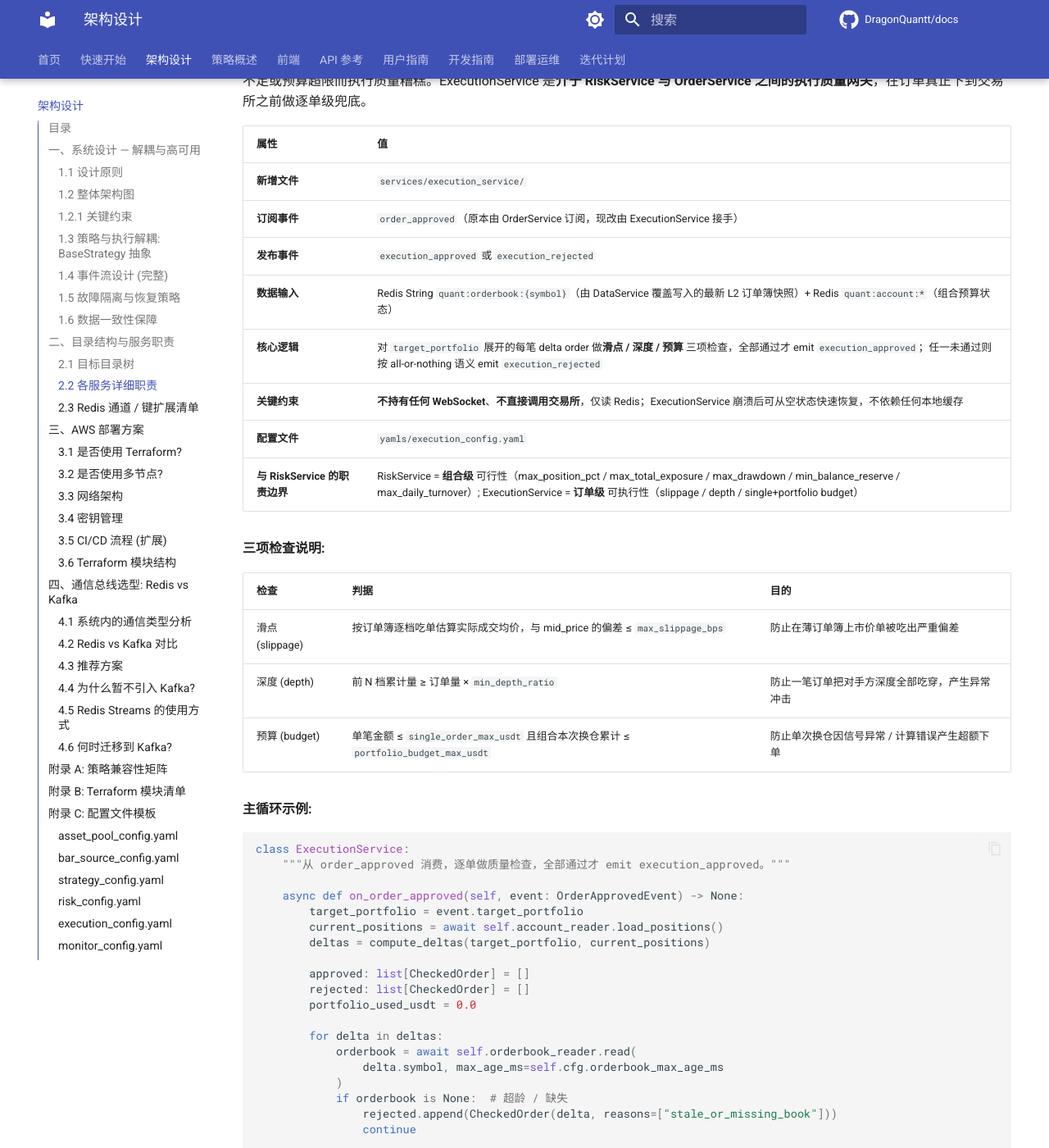
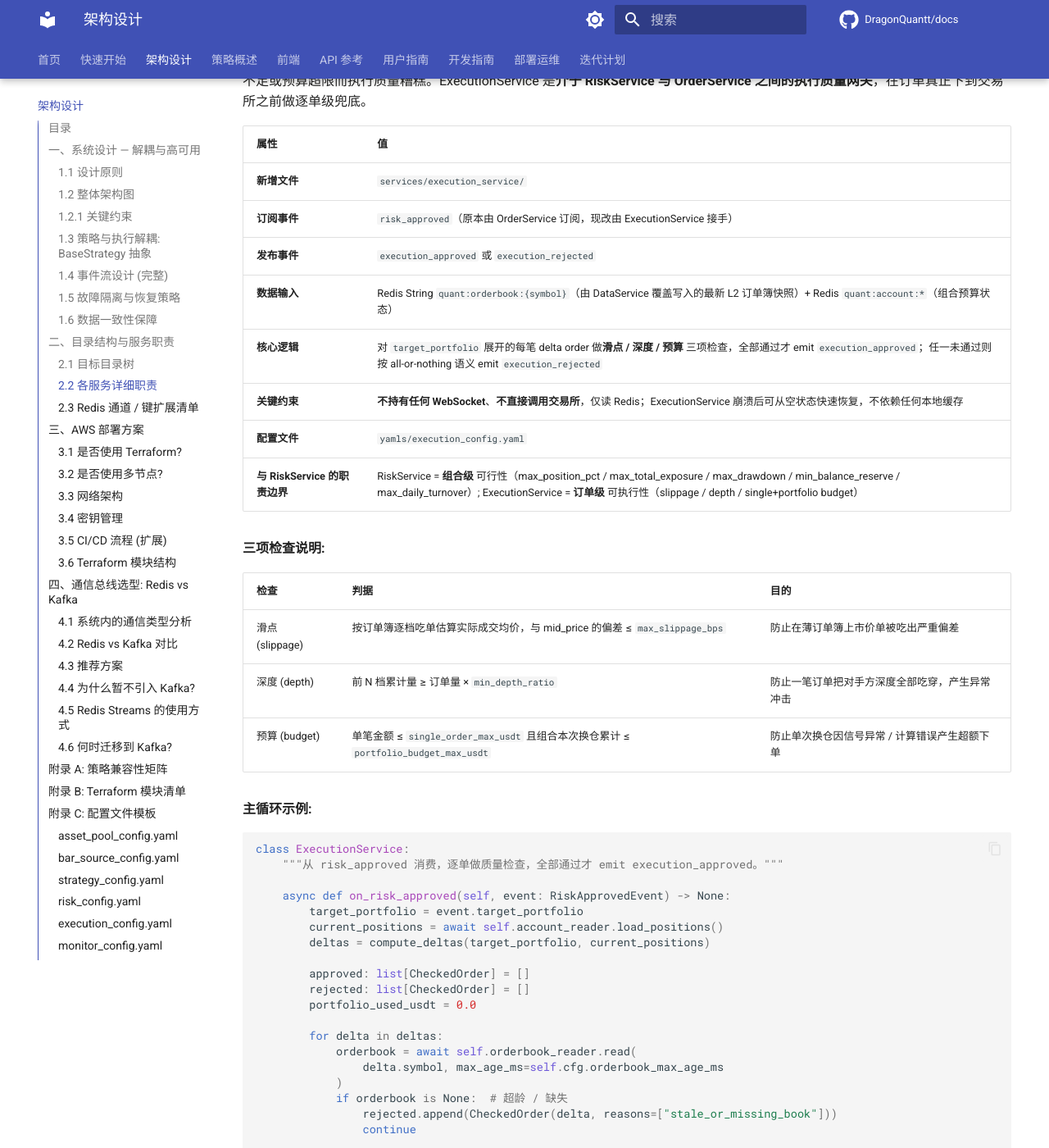
Before and after one commit to DragonQuantt/docs, an MkDocs documentation site: the page built from content/architecture/index.md, in a window 1280 px wide and 1400 px high, scrolled down 19228 px. Shown: the whole window at 82% size. Built offline with MkDocs 1.6.1 and Material for MkDocs 9.7.7, drawn with Linux system fonts in a browser that asks for light colours; comment, search, counter and statistics services are not loaded; some of the changed text lies outside the part shown.

Commit message:
Update Redis and architecture documentation to replace `order_approved` with `risk_approved`.

````diff
--- a/content/architecture/index.md
+++ b/content/architecture/index.md
@@ -49,7 +49,7 @@ flowchart TD
     subgraph tradingPipeline ["交易管线 (Trading Pipeline)"]
         direction LR
         StrategyService["Strategy Service"] -->|signal_generated| RiskService["Risk Service"]
-        RiskService -->|order_approved| ExecutionService["Execution Service\n(订单簿/滑点/预算)"]
+        RiskService -->|risk_approved| ExecutionService["Execution Service\n(订单簿/滑点/预算)"]
         ExecutionService -->|execution_approved| OrderService["Order Service\n(纯执行)"]
         RiskService -.->|risk_rejected| AlertPath((" "))
         ExecutionService -.->|execution_rejected| AlertPath
@@ -190,7 +190,7 @@ flowchart TD
     BarAdapter -->|bar_normalized| FeatureSvc["FeatureService\n(融合特征 + zscore + 日级聚合)"]
     FeatureSvc -->|feature_calculated| StrategySvc["StrategyService\n(多策略并行)"]
     StrategySvc -->|signal_generated| RiskSvc["RiskService\n(组合级规则)"]
-    RiskSvc -->|order_approved| ExecSvc["ExecutionService\n(订单簿/滑点/预算)"]
+    RiskSvc -->|risk_approved| ExecSvc["ExecutionService\n(订单簿/滑点/预算)"]
     ExecSvc -->|execution_approved| OrderSvc["OrderService\n(差量下单, 纯执行)"]
     RedisOrderbook -->|"按需读取"| ExecSvc
     RiskSvc -.->|risk_rejected| MonitorAlert
@@ -762,8 +762,8 @@ parameters:
 |------|-----|
 | **新增文件** | `services/risk_service/` |
 | **订阅事件** | `signal_generated` |
-| **发布事件** | `order_approved` 或 `risk_rejected` |
-| **核心逻辑** | 对 TargetPortfolio 逐条规则检查, 全部通过才 emit order_approved |
+| **发布事件** | `risk_approved` 或 `risk_rejected` |
+| **核心逻辑** | 对 TargetPortfolio 逐条规则检查, 全部通过才 emit risk_approved |
 
 **风控规则配置 (risk_config.yaml):**
 
@@ -784,7 +784,7 @@ RiskService 只做**组合级**可行性检查（敞口、回撤、余额），
 | 属性 | 值 |
 |------|-----|
 | **新增文件** | `services/execution_service/` |
-| **订阅事件** | `order_approved`（原本由 OrderService 订阅，现改由 ExecutionService 接手）|
+| **订阅事件** | `risk_approved`（原本由 OrderService 订阅，现改由 ExecutionService 接手）|
 | **发布事件** | `execution_approved` 或 `execution_rejected` |
 | **数据输入** | Redis String `quant:orderbook:{symbol}`（由 DataService 覆盖写入的最新 L2 订单簿快照）+ Redis `quant:account:*`（组合预算状态）|
 | **核心逻辑** | 对 `target_portfolio` 展开的每笔 delta order 做**滑点 / 深度 / 预算** 三项检查，全部通过才 emit `execution_approved`；任一未通过则按 all-or-nothing 语义 emit `execution_rejected` |
@@ -804,9 +804,9 @@ RiskService 只做**组合级**可行性检查（敞口、回撤、余额），
 
 ```python
 class ExecutionService:
-    """从 order_approved 消费，逐单做质量检查，全部通过才 emit execution_approved。"""
-
-    async def on_order_approved(self, event: OrderApprovedEvent) -> None:
+    """从 risk_approved 消费，逐单做质量检查，全部通过才 emit execution_approved。"""
+
+    async def on_risk_approved(self, event: RiskApprovedEvent) -> None:
         target_portfolio = event.target_portfolio
         current_positions = await self.account_reader.load_positions()
         deltas = compute_deltas(target_portfolio, current_positions)
@@ -925,7 +925,7 @@ rejection_policy: all_or_nothing     # V1 推荐：任一拒绝则整批拒绝
 | `quant:orderbook:{symbol}` 不存在或 TTL 超过 `orderbook_max_age_ms` | 整笔订单记为拒绝原因 `stale_or_missing_book`，按 `rejection_policy` 决定后续 |
 | 前 N 档深度不足以吃完订单量 | `estimate_slippage` 返回 `inf`，滑点检查失败 |
 | 单笔订单通过单笔预算但拖累组合预算超限 | budget 检查失败，reject 时注明当前 `portfolio_used_usdt` |
-| ExecutionService 本身崩溃 | 无状态恢复：重启后只消费新的 `order_approved`，旧事件由 BaseEventService 的 last-run 兜底判断是否补执行 |
+| ExecutionService 本身崩溃 | 无状态恢复：重启后只消费新的 `risk_approved`，旧事件由 BaseEventService 的 last-run 兜底判断是否补执行 |
 
 #### 2.2.10 Order Service (重构)
 
@@ -933,7 +933,7 @@ rejection_policy: all_or_nothing     # V1 推荐：任一拒绝则整批拒绝
 |------|-----|
 | **现有文件** | `services/order_service/futures_service.py` |
 | **变更** | 移除策略逻辑 (`_rank_by_momentum`), 只保留下单执行 |
-| **订阅事件** | `execution_approved`（由 ExecutionService 发布；不再直接订阅 `order_approved`） |
+| **订阅事件** | `execution_approved`（由 ExecutionService 发布；不再直接订阅 `risk_approved`） |
 | **发布事件** | `order_executed` / `order_failed` |
 | **新增** | `position_differ.py` (差量计算), `order_executor.py` (重试 + 精度) |
 | **Dry-run** | 配置 `dry_run: true` 时只记录不实际下单 |
@@ -1021,7 +1021,7 @@ for date in all_trading_dates:
 | `quant:bar_normalized` | BarSourceAdapterService | FeatureService |
 | `quant:feature_calculated` | FeatureService | StrategyService |
 | `quant:signal_generated` | StrategyService | RiskService |
-| `quant:order_approved` | RiskService | ExecutionService |
+| `quant:risk_approved` | RiskService | ExecutionService |
 | `quant:risk_rejected` | RiskService | MonitorService |
 | `quant:execution_approved` | ExecutionService | OrderService |
 | `quant:execution_rejected` | ExecutionService | MonitorService |
````
Also changed, not shown: other parts of content/architecture/index.md (+1 -1 lines), content/api/redis.md (+8 -8 lines), content/overview/index.md (+5 -5 lines), content/sprint/back_end_sprint.md (+6 -6 lines).
